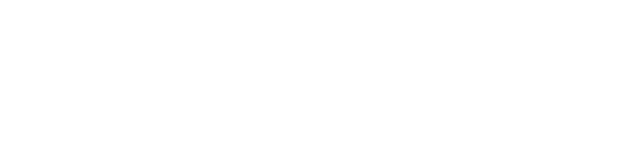
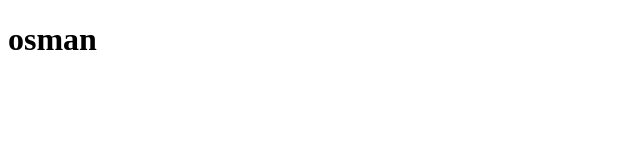
Before and after one commit to Osman12312345/test1, a plain HTML site: page index.html in a window 1280 px wide. Shown: the whole page, without its empty margins (0-640 px from the left). Drawn offline with Linux system fonts and the light colour scheme.

Commit message:
add h1 called osman

```diff
--- a/index.html
+++ b/index.html
@@ -9,6 +9,9 @@
 </head>
 
 <body>
+  <h1>osman
+
+  </h1>
   <script src="./js/script.js"></script>
 </body>
 
```
